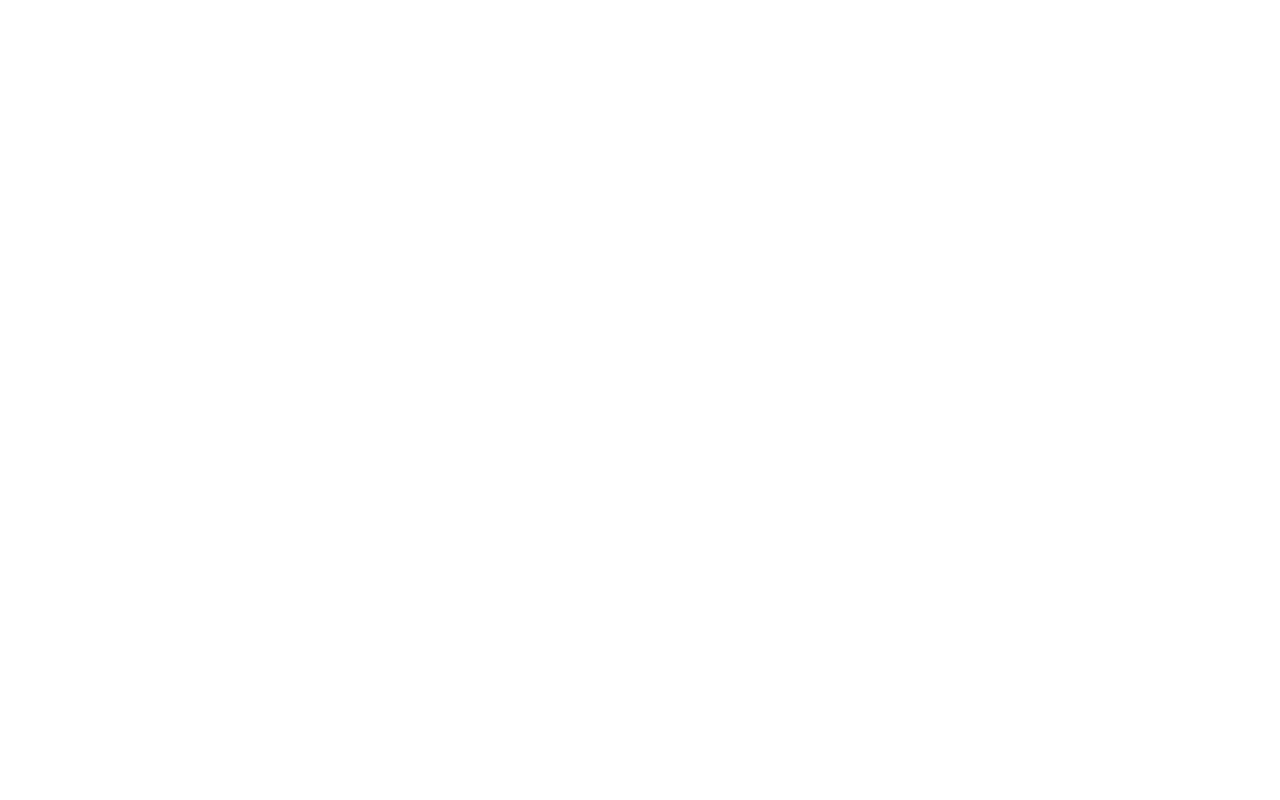
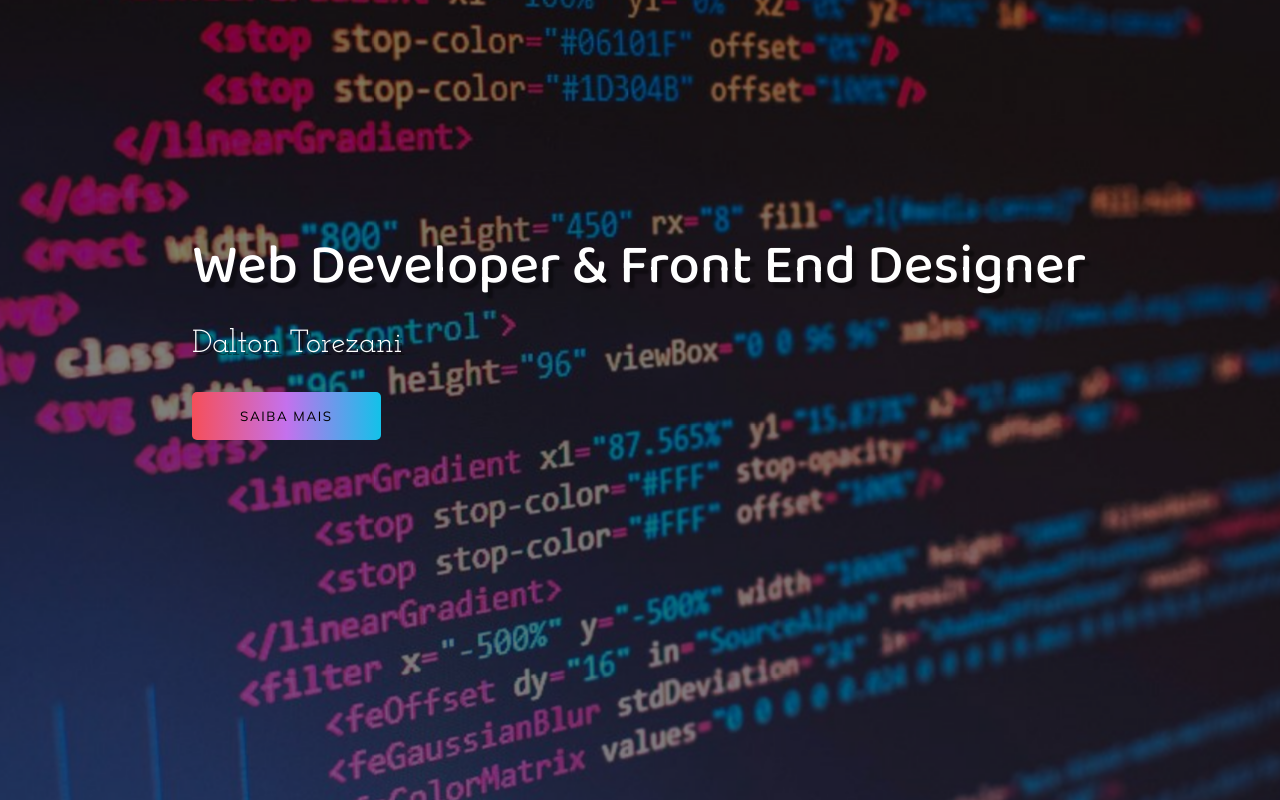
Before and after one commit to daltontorezanidev/dtdev, a plain HTML site: page index.html in a window 1280 px wide. Drawn offline with Linux system fonts and the light colour scheme.

Commit message:
:package: header

```diff
--- a/index.html
+++ b/index.html
@@ -5,11 +5,26 @@
     <meta http-equiv="X-UA-Compatible" content="IE=edge">
     <meta name="viewport" content="width=device-width, initial-scale=1.0">
     <link rel="stylesheet" href="style.css">
-    <link rel="shortcut icon" href="./img/" type="image/x-icon">
+    <link rel="apple-touch-icon" sizes="180x180" href="img/apple-touch-icon.png">
+    <link rel="icon" type="image/png" sizes="32x32" href="img/favicon-32x32.png">
+    <link rel="icon" type="image/png" sizes="16x16" href="img/favicon-16x16.png">
+    <link rel="manifest" href="/site.webmanifest">
     <title>DtDev</title>
 </head>
 <body>
 
+    <div class="container">
+        <header>
+            <div class="img-wrapper">
+                <img src="./img/background.jpg" alt="">
+            </div>
+            <div class="banner">
+                <h1>Web Developer & Front End Designer</h1>
+                <p>Dalton Torezani</p>
+                <button>Saiba mais</button>
+            </div>
+        </header>
+    </div>
 
 
 </body>
--- a/style.css
+++ b/style.css
@@ -1,3 +1,116 @@
+/*
+Author: Dalton Torezani
+Version: 1.0
+
+ESTRUTURA BASE
+
+ DECLARAÇÃO DE VARIAVEIS
+ ESTILOS GERAIS
+ BODY
+ HEADER
+ FOOTER
+ PÁGINA INICIAL
+ EXTRAS
+ @MEDIA
+
+font-family: 'Open Sans', sans-serif;
+
+*/
+
 @import url('https://fonts.googleapis.com/css2?family=Baloo+Da+2:wght@500;600&family=Josefin+Slab:ital,wght@0,300;0,400;0,500;1,300;1,400;1,500&family=Mulish:ital,wght@0,200;0,300;0,400;1,200;1,300;1,400&display=swap');
 
 @import url('https://cdnjs.cloudflare.com/ajax/libs/font-awesome/5.15.3/css/all.min.css');
+
+/*ESTILOS GERAIS*/
+html, body, figure, img, div, input, textarea, p, h1, h2, h3, h4, h5, h6, ul, li, a, main{
+    margin: 0;
+    padding: 0;
+    box-sizing: 0;
+    list-style: none;
+    text-decoration: none;
+}
+
+header {
+    width: 100%;
+    height: 100vh;
+    overflow: hidden;
+    position: relative;
+}
+
+.img-wrapper {
+    width: 100%;
+    height: 100%;
+    overflow: hidden;
+    background-color: black;
+}
+
+.img-wrapper img {
+    width: 100%;
+    height: 100%;
+    object-fit: cover;
+    opacity: 0.5;
+    animation:zoom 25s;
+}
+
+@keyframes zoom {
+    0% {
+        transform: scale(1.3);
+    }
+    100% {
+        transform: scale(1);
+    }
+}
+
+.banner {
+    position: absolute;
+    top: 30%;
+    left: 15%;
+}
+
+.banner h1 {
+    color: #FFF;
+    font-size: 3.5rem;
+    font-family: "Baloo da 2", serif;
+    font-weight: 200;
+    text-shadow: .3rem .4rem 2px rgba(0, 0, 0, .4);
+    line-height: 3.5rem;
+    opacity: 0;
+    animation: moveBanner 1s 0.5s forwards;
+}
+
+.banner p {
+    font-family: "Josefin Slab", serif;
+    color: #FFF;
+    font-size: 2rem;
+    text-shadow: .2rem .2rem rgba(0, 0, 0, .4);
+    margin-top: 2rem;
+    margin-bottom: 2rem;
+    opacity: 0;
+    animation: moveBanner 1s 0.7s forwards;
+}
+
+.banner button {
+    font-family: "Mulish", serif;
+    color: #000;
+    background: #12c2e9;
+    background: -webkit-linear-gradient(to right, #f64f59, #c471ed, #12c2e9);
+    background: linear-gradient(to right, #f64f59, #c471ed, #12c2e9);
+    padding: 1rem 3rem;
+    border: none;
+    text-transform: uppercase;
+    letter-spacing: .1rem;
+    border-radius: 5px;
+    cursor: pointer;
+    opacity: 0;
+    animation: moveBanner 1s 0.9s forwards;
+}
+
+@keyframes moveBanner {
+    0% {
+        transform: translateY(10rem) rotateY(-30deg);
+    }
+    100% {
+        transform: translateY(0) rotateY(0);
+        opacity: 1;
+    }
+}
```
Also changed, not shown: img/background.jpg (added), img/site.webmanifest, 3 other files.
